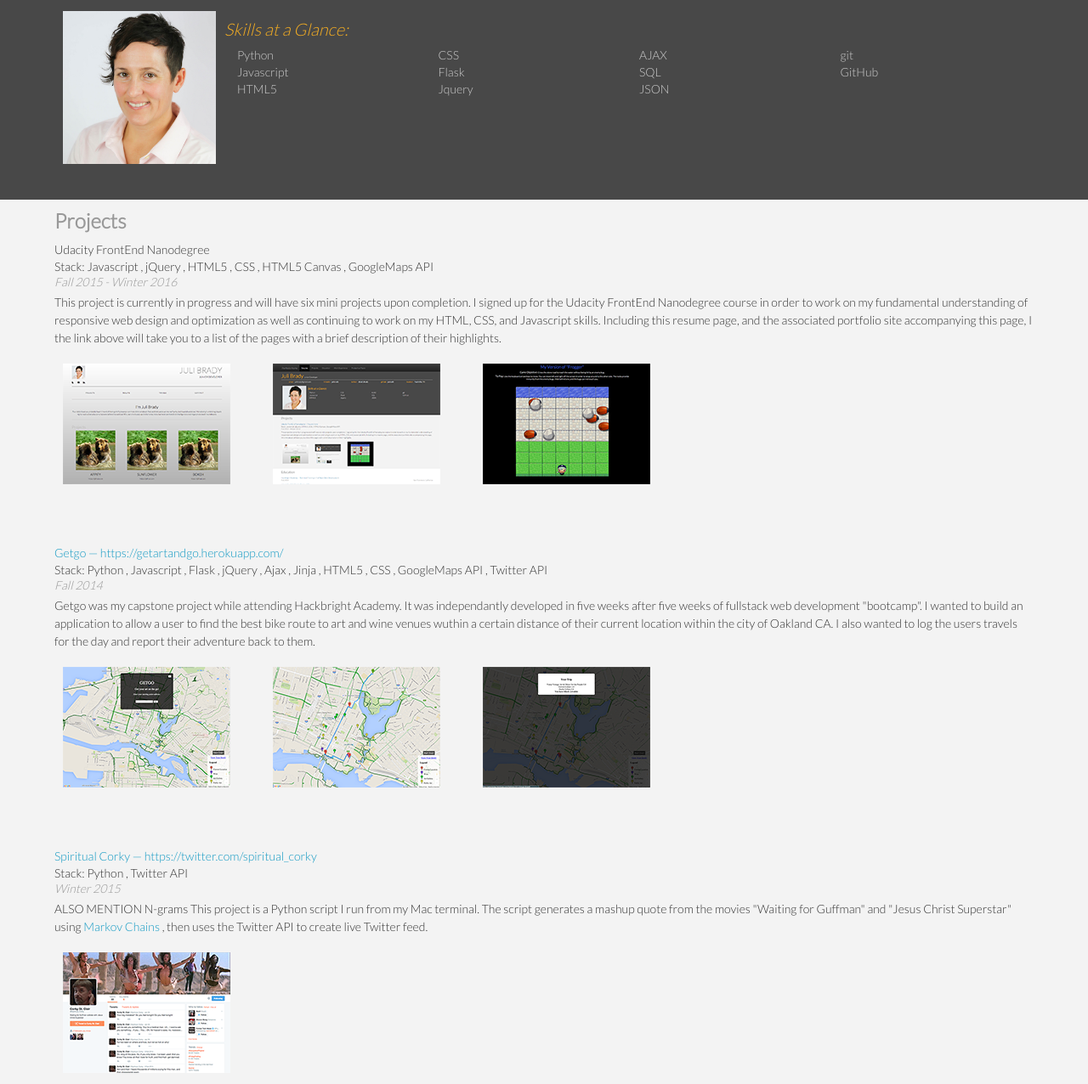
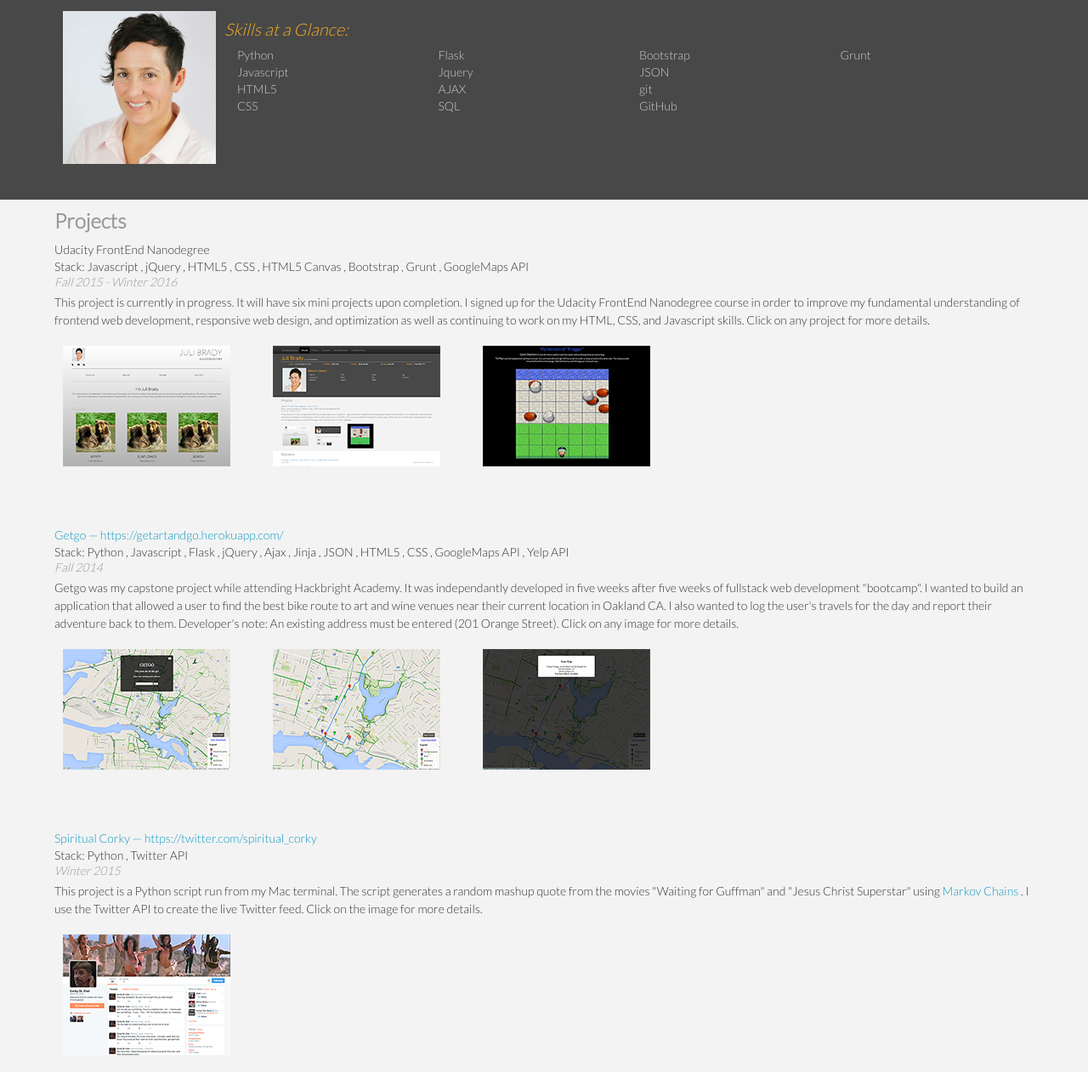
Before and after one commit to jabrad0/Udacity_FEND_P2, a plain HTML site: page resume.html in a window 1280 px wide. Shown: the part 156-1432 px from the top of the page at 85% size. Drawn offline with nearby package versions, Linux system fonts and the light colour scheme; some packages are replaced by stand-ins of ours.

Commit message:
Updated text.

```diff
--- a/css/style.css
+++ b/css/style.css
@@ -241,8 +241,8 @@ ul {
 
 #overlay p {
  color:white;
- margin-left: 400px;
- margin-right: 400px;
+ margin-left: 22%;
+ margin-right: 22%;
 
 
 
--- a/js/resumeBuilder.js
+++ b/js/resumeBuilder.js
@@ -20,7 +20,7 @@ var bio = {
     'place_id': 'ChIJPZDrEzLsZIgRoNrpodC5P30',
     'bioPic': 'images/300x300.jpg',
     'welcomeMessage': 'I\'m Juli Brady',
-    'skills': ['Python', 'Javascript', 'HTML5', 'CSS', 'Flask', 'Jquery', 'AJAX', 'SQL', 'JSON', 'git', 'GitHub']
+    'skills': ['Python', 'Javascript', 'HTML5', 'CSS', 'Flask', 'Jquery', 'AJAX', 'SQL', 'Bootstrap', 'JSON', 'git', 'GitHub', 'Grunt']
 };
 var education = {
     'schools': [{
@@ -54,6 +54,16 @@ var education = {
         'dates': 'Fall 2015 - Winter 2016',
         'url': 'https://www.udacity.com/course/front-end-web-developer-nanodegree--nd001'
     }, {
+        'title': 'Node.js Basics',
+        'school': 'Treehouse',
+        'dates': 'Fall 2015',
+        'url': 'https://teamtreehouse.com/library/nodejs-basics'
+    }, {
+        'title': 'AJAX Basics',
+        'school': 'Treehouse',
+        'dates': 'Fall 2015',
+        'url': 'https://teamtreehouse.com/library/ajax-basics'
+    },{
         'title': 'How to Use Git and GitHub',
         'school': 'Udacity',
         'dates': 'Fall 2015',
@@ -122,37 +132,37 @@ var work = {
 var projects = {
      'project': [{
       'title': 'Udacity FrontEnd Nanodegree',
-      'stack': ['Javascript', 'jQuery', 'HTML5', 'CSS', 'HTML5 Canvas', 'GoogleMaps API'],
+      'stack': ['Javascript', 'jQuery', 'HTML5', 'CSS', 'HTML5 Canvas', 'Bootstrap', 'Grunt', 'GoogleMaps API'],
       'url': 'NA',
       'dates': 'Fall 2015 - Winter 2016',
-      'description': 'This project is currently in progress and will have six mini projects upon completion. I signed up for the Udacity FrontEnd Nanodegree course in order to work on my fundamental understanding of responsive web design and optimization as well as continuing to work on my HTML, CSS, and Javascript skills. Including this resume page, and the associated portfolio site accompanying this page, I the link above will take you to a list of the pages with a brief description of their highlights.',
+      'description': 'This project is currently in progress. It will have six mini projects upon completion. I signed up for the Udacity FrontEnd Nanodegree course in order to improve my fundamental understanding of frontend web development, responsive web design, and optimization as well as continuing to work on my HTML, CSS, and Javascript skills. Click on any project for more details.',
       //'images: {'image href': [alt text, CaptionText, LargeImageSRC, liveURL], image href#2 : [ array of values]}
       'images': {
-       'images/portfolio_197x142.png': ['Screenshot of Portfolio Home Page', 'More Stuff', 'images/portfolio_500x360.png'],
+       'images/portfolio_197x142.png': ['Screenshot of Portfolio Home Page', 'Responsive Portfolio Focus:  dynamically sized items, media queries, CSS flexbox, common responsive patterns, breakpoints, optimizing layouts, image sizing.', 'images/portfolio_500x360.png'],
 
-       'images/resume_197x142.png': ['Screenshot of Resume', 'More words...', 'images/resume_500x360.png'],
+       'images/resume_197x142.png': ['Screenshot of Interactive Resume', 'Interactive Resume Focus: JSON data structures, Javascript (objects, functions, conditionals, and control structures), jQuery, and GoogleMaps API.', 'images/resume_500x360.png'],
 
-       'images/frogger_197x142.png': ['Screenshot of Arcade Game Webpage', 'Arcade game was designed to Cliche chia wayfarers vinyl distillery godard lomo. Portland 8-bit lumbersexual, viral +1 ugh stumptown. Pug bespoke 3 wolf moon brooklyn, raw denim vegan heirloom gastropub bitters. Meh brunch organic fanny pack tilde street art hammock pinterest, helvetica williamsburg XOXO meggings microdosing farm-to-table.', 'images/frogger_500x360.png', 'https://www.google.com/']
+       'images/frogger_197x142.png': ['Screenshot of Arcade Game Webpage', 'Arcade Game Focus: Object-Oriented Javascript, scopes and closures, prototype delegation, the parameter "this", functional, prototypal, and pseudoclassical inheritance models, sub/super classes, and HTML5 Canvas.', 'images/frogger_500x360.png', 'https://www.google.com/']
       }
      }, {
       'title': 'Getgo',
-      'stack': ['Python', 'Javascript', 'Flask', 'jQuery', 'Ajax', 'Jinja', 'HTML5', 'CSS', 'GoogleMaps API', 'Twitter API'],
+      'stack': ['Python', 'Javascript', 'Flask', 'jQuery', 'Ajax', 'Jinja', 'JSON', 'HTML5', 'CSS', 'GoogleMaps API', 'Yelp API', ],
       'url': 'https://getartandgo.herokuapp.com/',
       'dates': 'Fall 2014',
-      'description': 'Getgo was my capstone project while attending Hackbright Academy. It was independantly developed in five weeks after five weeks of fullstack web development "bootcamp". I wanted to build an application to allow a user to find the best bike route to art and wine venues wuthin a certain distance of their current location within the city of Oakland CA. I also wanted to log the users travels for the day and report their adventure back to them.',
+      'description': 'Getgo was my capstone project while attending Hackbright Academy. It was independantly developed in five weeks after five weeks of fullstack web development "bootcamp". I wanted to build an application that allowed a user to find the best bike route to art and wine venues near their current location in Oakland CA. I also wanted to log the user\'s travels for the day and report their adventure back to them. Developer\'s note: An existing address must be entered (201 Orange Street). Click on any image for more details.',
       'images': {
-       'images/getgo_197x142.png': ["Screenshot of Getgo Application Home Page", "Getgo Stuff", 'images/getgo_500x360.png'],
-       'images/getgo_route_197x142.png': ["Second Screenshot of Getgo Application", "More Getgo Stuff", 'images/getgo_route_500x360.png'],
-       'images/getgo_report_197x142.png': ["Second Screenshot of Getgo Application", "And More Getgo Stuff", 'images/getgo_report_500x360.png']
+       'images/getgo_197x142.png': ['Screenshot of Getgo Application Home Page', 'I used static open source data from the City of Oakland that documented art installations around the city as well as the Yelp API for a dynamic repository of local galleries and wineries. This is the home page where the user enters their current location.', 'images/getgo_500x360.png'],
+       'images/getgo_route_197x142.png': ['Second Screenshot of Getgo Application', 'Once the user enters their location, the browser submits the form to the server as HTTP Get request, the Google geocoder API converts the user address to lat/long coordinantes. Then the app makes two AJAX requests to Flask routes - one calls the Yelp API and passes the lat/long coordinate. The other Flask route calls the static JSON file for City of Oakland. I parse the data that is returned, itterate over it, build information windows, and have pins dropped, then I use the Google API to render directions on user clicks.', 'images/getgo_route_500x360.png'],
+       'images/getgo_report_197x142.png': ['Third Screenshot of Getgo Application', 'While the user is clicking locations and the application is rendering directions, these locations are being appended to an array that is accessed when "View Your Stroll" is clicked. The array refreshes when the page refreshes or "Start Over" is clicked.', 'images/getgo_report_500x360.png']
       }
      }, {
       'title': 'Spiritual Corky',
       'stack': ['Python', 'Twitter API'],
       'url': 'https://twitter.com/spiritual_corky',
       'dates': 'Winter 2015',
-      'description': 'ALSO MENTION N-grams  This project is a Python script I run from my Mac terminal. The script generates a mashup quote from the movies "Waiting for Guffman" and "Jesus Christ Superstar" using <a href = www.google.com class="inline_link">Markov Chains </a>, then uses the Twitter API to create live Twitter feed.',
+      'description': 'This project is a Python script run from my Mac terminal. The script generates a random mashup quote from the movies "Waiting for Guffman" and "Jesus Christ Superstar" using <a href = http://setosa.io/blog/2014/07/26/markov-chains/ target = "_blank" class="inline_link">Markov Chains </a>. I use the Twitter API to create the live Twitter feed. Click on the image for more details.',
       'images': {
-       'images/corky_197x142.png': ["Screenshot of Twitter Feed for Spiritual Corky", "Twitter Stuff", 'images/corky_500x360.png']
+         'images/corky_197x142.png': ["Screenshot of Twitter Feed for Spiritual Corky", "Basically, a python dictionary is built with the keys being a sequence (tuple) of n words (n is provided as an input argument when the script is run) and the value being word n+1. (If the key already exists, rather than overwrite this key value pair - this value of the key is appended giving the key more than 1 value.) Initially, the script randomly picks a key and pairs it with its value (randomly chosen if more than one exists). This is the 'seed' of the Markov Chain. The script then moves to the second word in that key which becomes the first word in a new key and previous word n+1 is now assigned as the last word of the new key. A value of this key is randomly chosen. After a hardcoded number of cycles, these pairings are concatenated together and tweeted.", 'images/corky_500x360.png']
       }
      }]
 };
```
